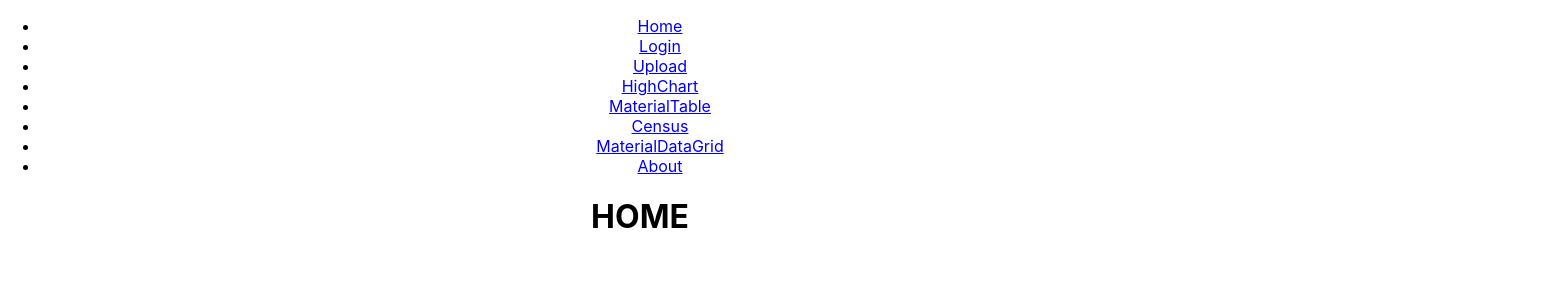
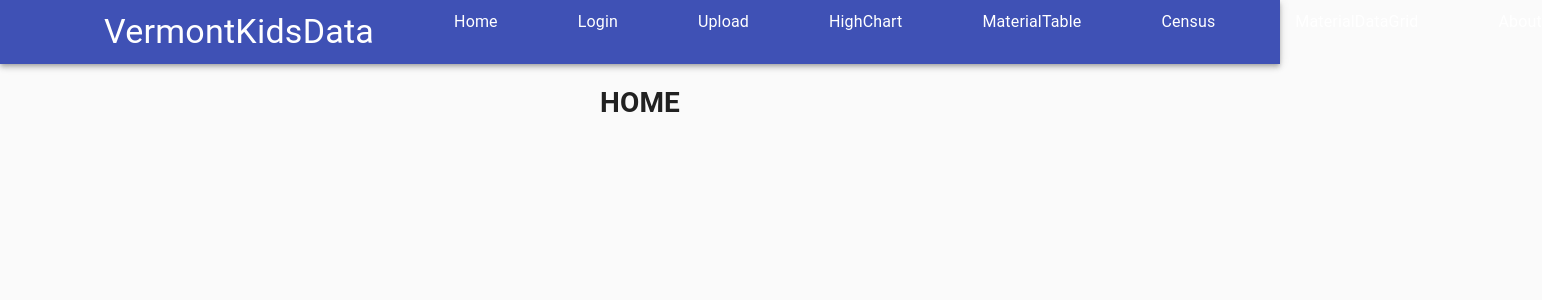
Before and after one commit to vermontkidsdata-org/vermontkidsdata-app, a React (Create React App) app in the folder ui/: page / in a window 1280 px wide. Shown: the top 300 px of the page, 1542 px wide, since content can reach past the window. Built offline with nearby package versions, Linux system fonts and the light colour scheme.

Commit message:
added census and data grid

```diff
--- a/ui/src/index.js
+++ b/ui/src/index.js
@@ -10,10 +10,11 @@ import { Link, BrowserRouter as Router } from 'react-router-dom';
 // Amplify.configure(config);
 
 ReactDOM.render(
-
+    <React.StrictMode>
     <Router>
           <App />
     </Router>
+    </React.StrictMode>
   ,
   document.getElementById('root')
 );
--- a/ui/src/pages/Layout.js
+++ b/ui/src/pages/Layout.js
@@ -1,38 +1,87 @@
 import { Link } from "react-router-dom";
+import {
+    AppBar,
+    Toolbar,
+    CssBaseline,
+    Typography,
+    makeStyles,
+} from "@material-ui/core";
+
+const useStyles = makeStyles((theme) => ({
+    navlinks: {
+        marginLeft: theme.spacing(10),
+        display: "flex",
+    },
+    logo: {
+        flexGrow: "1",
+        cursor: "pointer",
+    },
+    link: {
+        textDecoration: "none",
+        color: "white",
+        fontSize: "16px",
+        marginLeft: theme.spacing(10),
+
+    },
+}));
 
 const Layout = () => {
+
+    const classes = useStyles();
+
     return (
+        <AppBar position="static">
+            <CssBaseline />
+            <Toolbar>
+                <div className={classes.navlinks}>
+                    <Typography variant="h4" className={classes.logo}>
+                        VermontKidsData
+                    </Typography>
+                    <Link to="/" className={classes.link}>Home</Link>
+                    <Link to="/login" className={classes.link}>Login</Link>
+                    <Link to="/upload" className={classes.link}>Upload</Link>
+                    <Link to="/chart/57" className={classes.link}>HighChart</Link>
+                    <Link to="/table/58" className={classes.link}>MaterialTable</Link>
+                    <Link to="/census" className={classes.link}>Census</Link>
+                    <Link to="/datagrid/58" className={classes.link}>MaterialDataGrid</Link>
+                    <Link to="/about" className={classes.link}>About</Link>
+                </div>
+            </Toolbar>
+        </AppBar>
 
-            <nav>
-                <ul>
-                    <li>
-                        <Link to="/">Home</Link>
-                    </li>
-                    <li>
-                        <Link to="/login">Login</Link>
-                    </li>
-                    <li>
-                        <Link to="/upload">Upload</Link>
-                    </li>
-                    <li>
-                        <Link to="/chart">HighChart</Link>
-                    </li>
-                    <li>
-                        <Link to="/table">MaterialTable</Link>
-                    </li>
-                    <li>
-                        <Link to="/census">Census</Link>
-                    </li>
-                    <li>
-                        <Link to="/datagrid">MaterialDataGrid</Link>
-                    </li>
-                    <li>
-                        <Link to="/about">About</Link>
-                    </li>
-                </ul>
-            </nav>
 
     )
 };
 
 export default Layout;
+
+/*
+<nav>
+                <ul>
+                    <li>
+
+                    </li>
+                    <li>
+
+                    </li>
+                    <li>
+
+                    </li>
+                    <li>
+
+                    </li>
+                    <li>
+
+                    </li>
+                    <li>
+
+                    </li>
+                    <li>
+
+                    </li>
+                    <li>
+
+                    </li>
+                </ul>
+            </nav>
+ */
```
